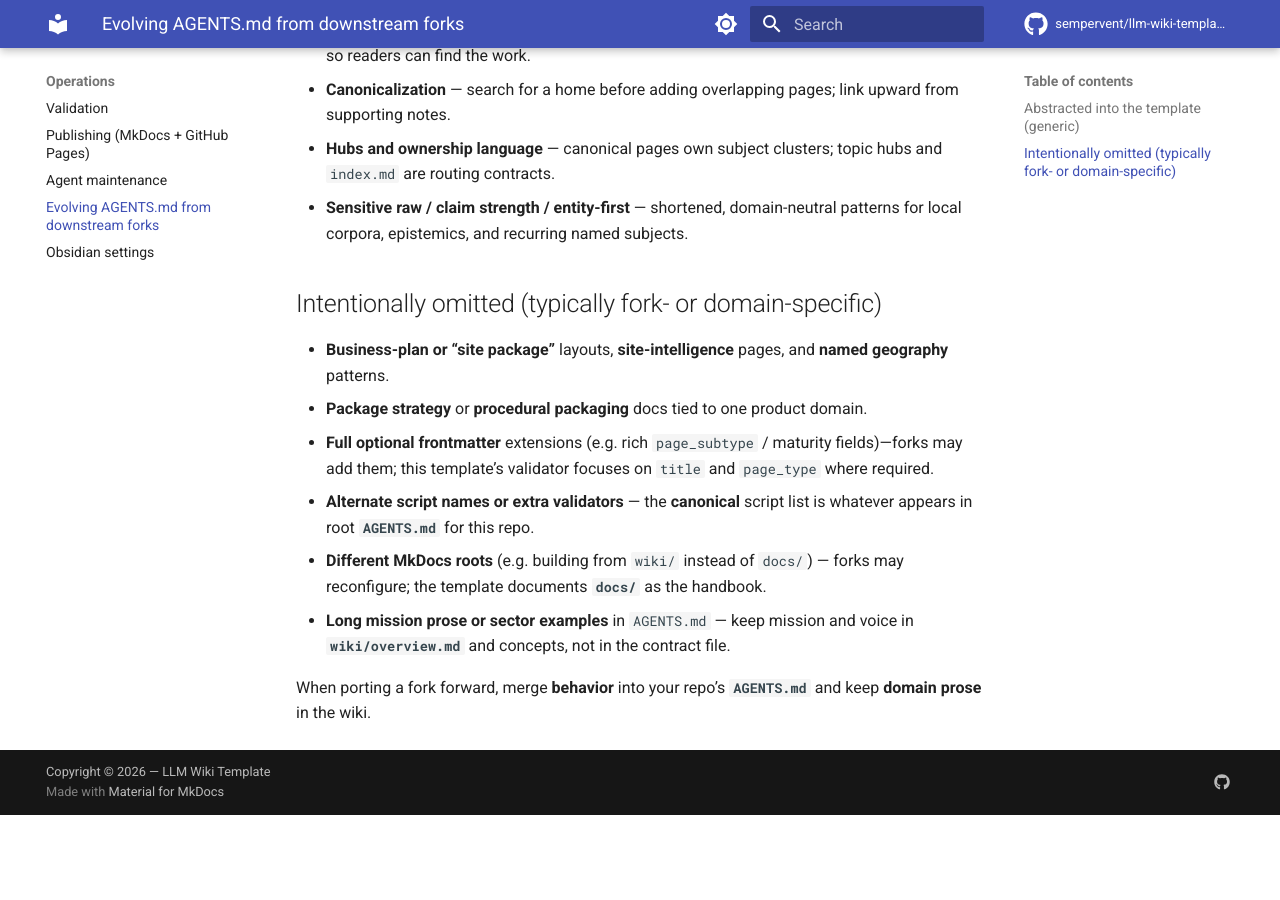
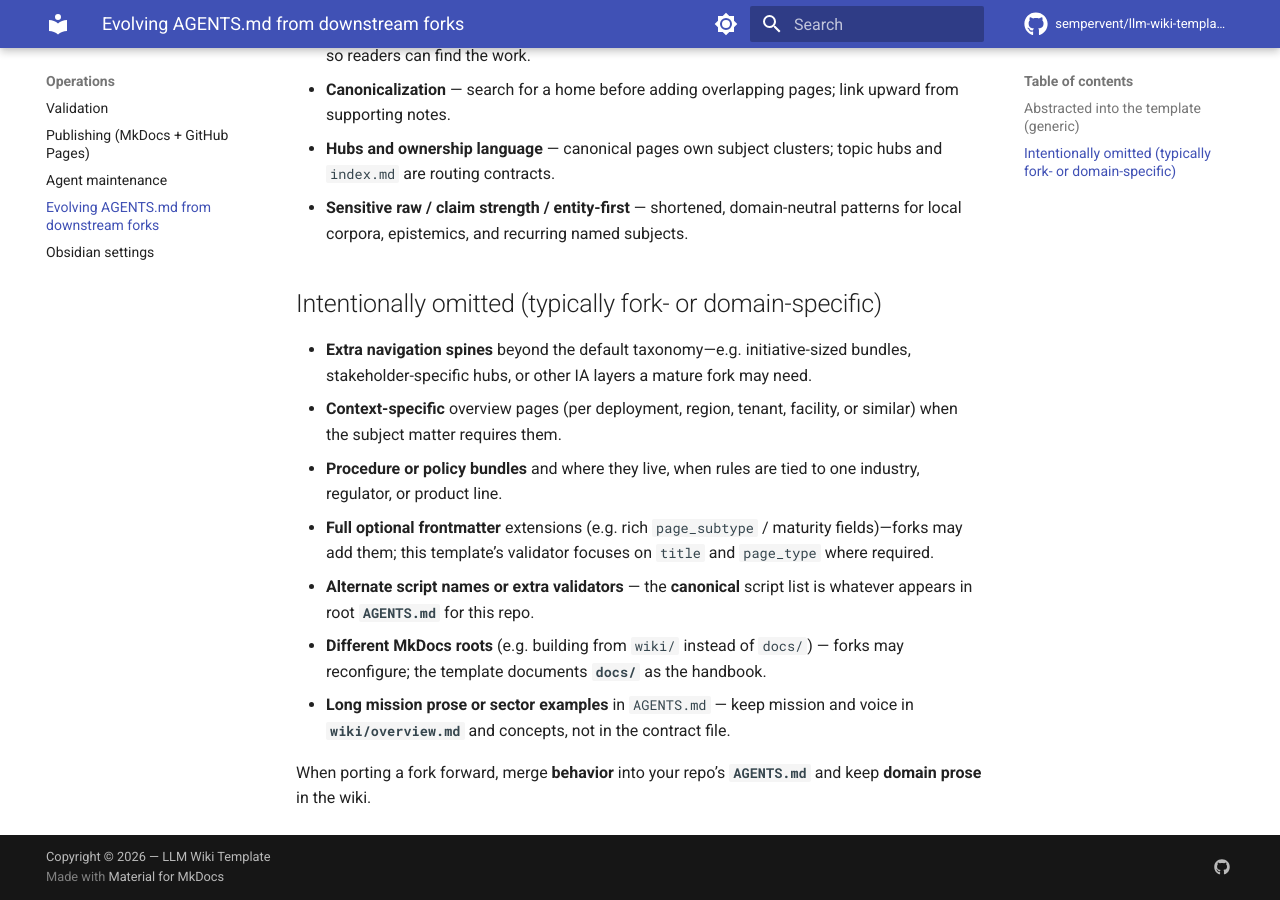
Before and after one commit to sempervent/llm-wiki-template, an MkDocs documentation site: the page built from docs/operations/agents-downstream-abstraction.md, in a window 1280 px wide and 900 px high, scrolled down 725 px. Built offline with MkDocs 1.6.1 and Material for MkDocs 9.7.7, drawn with Linux system fonts in a browser that asks for light colours; comment, search, counter and statistics services are not loaded; before the commit the page ends 1540 px from its top, so only the background shows below that.

Commit message:
Tighten template-neutral wording in fork abstraction docs
Made-with: Cursor

```diff
--- a/docs/operations/agents-downstream-abstraction.md
+++ b/docs/operations/agents-downstream-abstraction.md
@@ -16,8 +16,9 @@
 
 ## Intentionally omitted (typically fork- or domain-specific)
 
-- **Business-plan or “site package”** layouts, **site-intelligence** pages, and **named geography** patterns.
-- **Package strategy** or **procedural packaging** docs tied to one product domain.
+- **Extra navigation spines** beyond the default taxonomy—e.g. initiative-sized bundles, stakeholder-specific hubs, or other IA layers a mature fork may need.
+- **Context-specific** overview pages (per deployment, region, tenant, facility, or similar) when the subject matter requires them.
+- **Procedure or policy bundles** and where they live, when rules are tied to one industry, regulator, or product line.
 - **Full optional frontmatter** extensions (e.g. rich `page_subtype` / maturity fields)—forks may add them; this template’s validator focuses on `title` and `page_type` where required.
 - **Alternate script names or extra validators** — the **canonical** script list is whatever appears in root **`AGENTS.md`** for this repo.
 - **Different MkDocs roots** (e.g. building from `wiki/` instead of `docs/`) — forks may reconfigure; the template documents **`docs/`** as the handbook.
```
Also changed, not shown: AGENTS.md (+1 -1 lines), wiki/log.md (+6 -0 lines).
